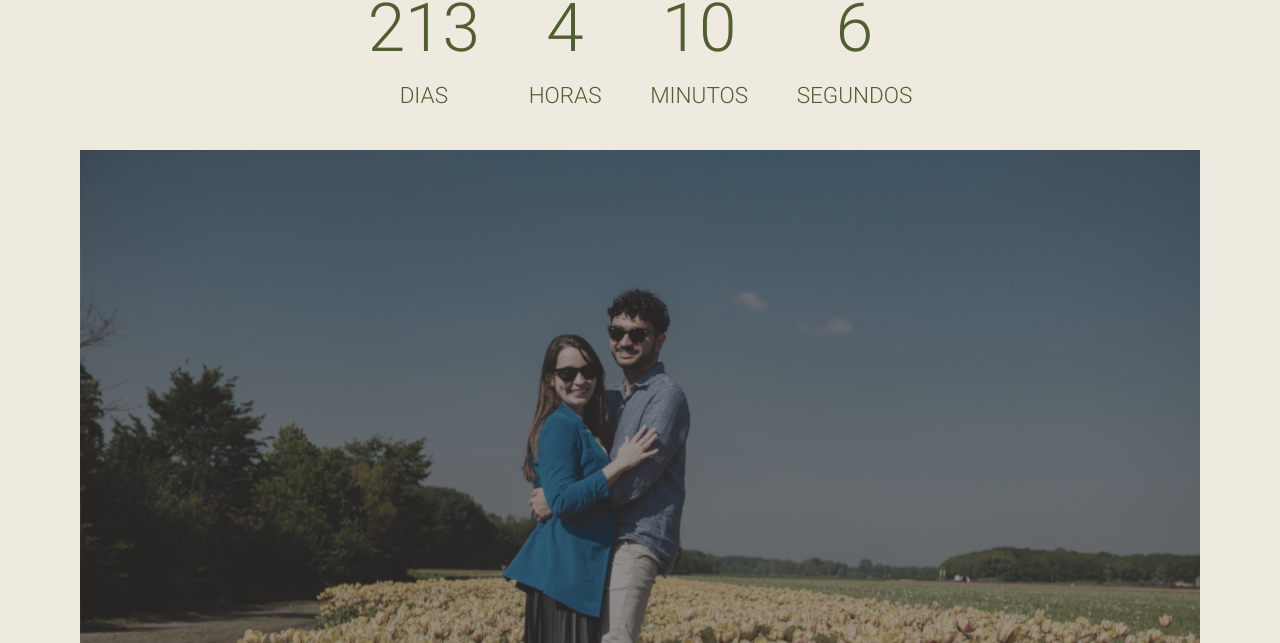
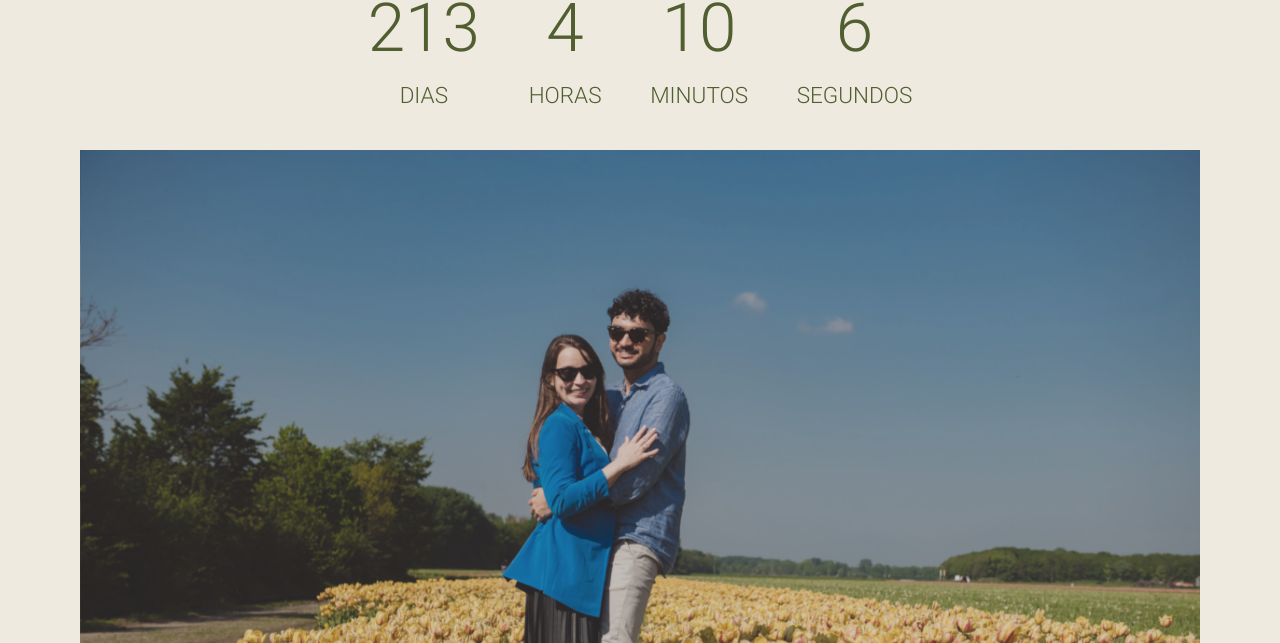
Before and after one commit to cayque/cintia-henrique, a plain HTML site: page index.html in a window 1280 px wide. Shown: the part 2200-2843 px from the top of the page. Drawn offline with Linux system fonts and the light colour scheme; a web font is replaced by a local one.

Commit message:
Filtro imagem

```diff
--- a/assets/css/style.css
+++ b/assets/css/style.css
@@ -169,7 +169,7 @@ header h5 {
 	margin: auto;
 	display: block;
 	-webkit-filter: grayscale(90%) contrast(50%) brightness(50%);
-	filter: grayscale(40%) contrast(80%) brightness(70%);
+	filter: grayscale(10%) contrast(90%) brightness(90%);
 }
 
 .info-frame {
```
